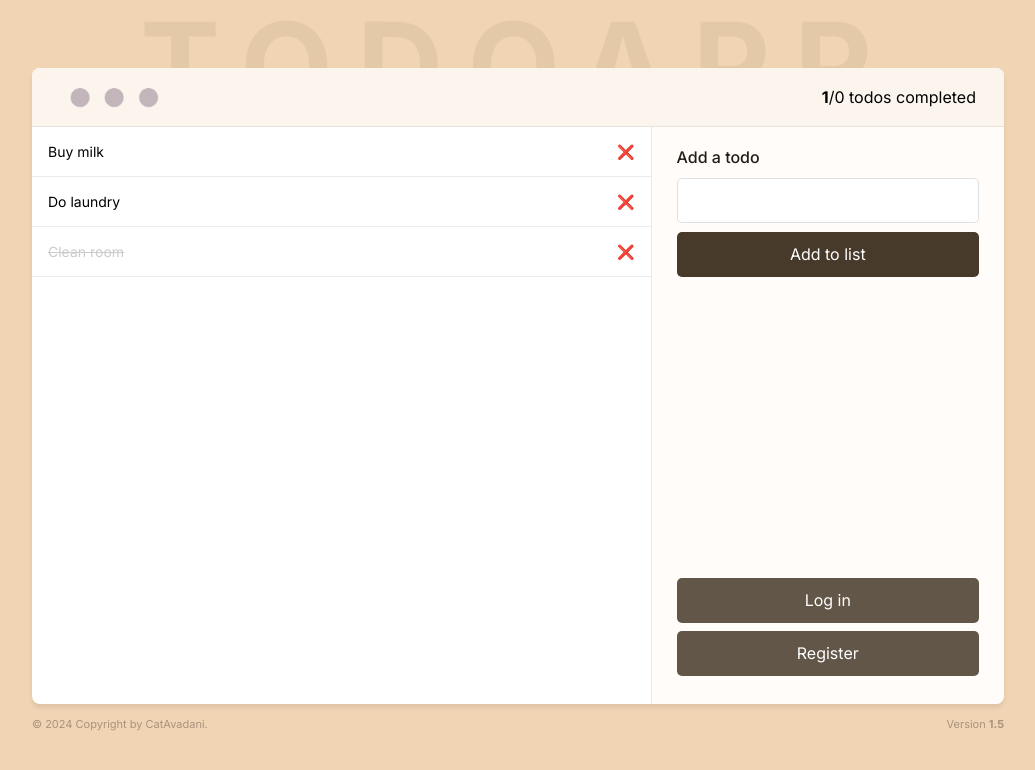
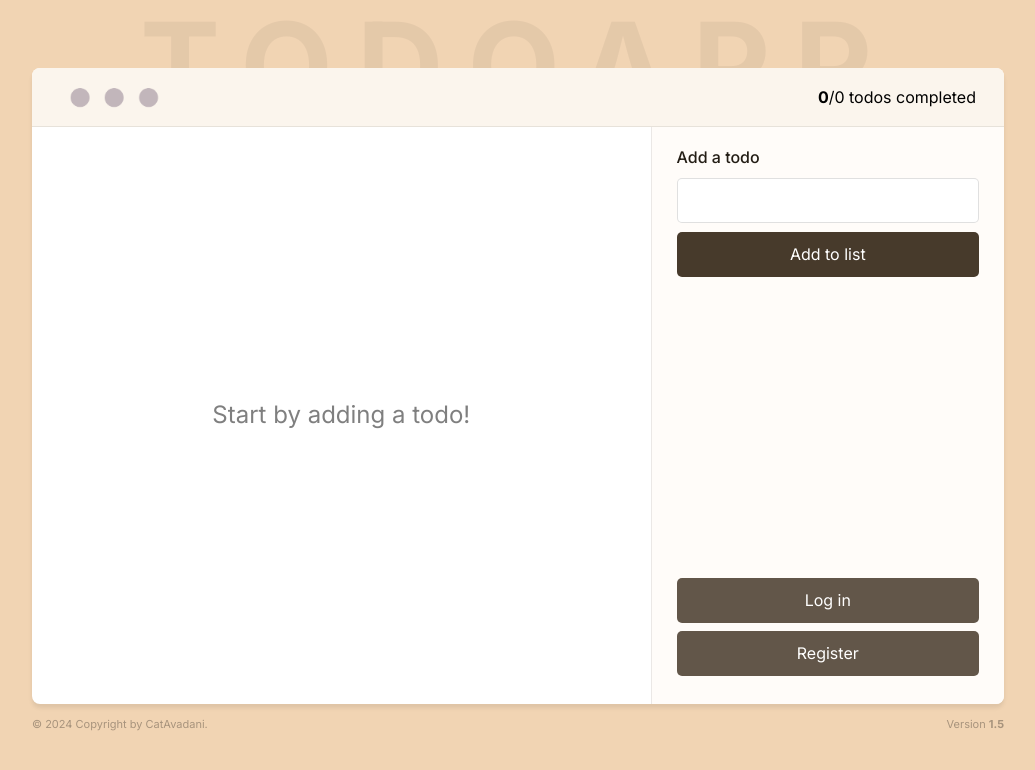
Before and after one commit to CatAvadani/todo-app-react-tutorial, a React (Vite) app: page / in a window 1280 px wide. Shown: the top 770 px of the page, without its empty margins (122-1157 px from the left). Built offline with nearby package versions, Linux system fonts and the light colour scheme.

Commit message:
Refactor App component and related components

```diff
--- a/src/App.tsx
+++ b/src/App.tsx
@@ -6,31 +6,16 @@ import Sidebar from './components/Sidebar';
 import TodoList from './components/TodoList';
 
 function App() {
-  const [todos, setTodos] = useState([
-    {
-      id: 1,
-      text: 'Buy milk',
-      isCompleted: false,
-    },
-    {
-      id: 2,
-      text: 'Do laundry',
-      isCompleted: false,
-    },
-    {
-      id: 3,
-      text: 'Clean room',
-      isCompleted: true,
-    },
-  ]);
+  const [todos, setTodos] = useState([]);
 
   return (
     <div className='flex flex-col justify-center items-center font-sans bg-[#f1d4b3] min-h-screen'>
       <BackgroundHeading />
       <main className=' relative w-[972px] h-[636px] bg-white rounded-[8px] shadow-[0_4px_4px_rgba(0,0,0,0.08)] grid grid-cols-[7fr_4fr] grid-rows-[59px_1fr] overflow-hidden'>
-        <Header todos={todos} setTodos={setTodos} />
+        <Header todos={todos} />
+
         <TodoList todos={todos} setTodos={setTodos} />
-        <Sidebar />
+        <Sidebar todos={todos} setTodos={setTodos} />
       </main>
       <Footer />
     </div>
--- a/src/components/AddTodoForm.tsx
+++ b/src/components/AddTodoForm.tsx
@@ -1,10 +1,29 @@
+import { useState } from 'react';
 import Button from './Button';
 
-export default function AddTodoForm() {
+export default function AddTodoForm({ todos, setTodos }) {
+  const [todoText, setTodoText] = useState('');
+
+  const handleSubmit = (e: React.FormEvent<HTMLFormElement>) => {
+    e.preventDefault();
+
+    if (todos.length >= 3) {
+      alert('Log in to add more than 3 todos');
+      return;
+    } else {
+      setTodos((prev) => [
+        ...prev,
+        { id: Date.now(), text: todoText, isCompleted: false },
+      ]);
+      setTodoText('');
+    }
+  };
   return (
-    <form>
+    <form onSubmit={handleSubmit}>
       <h2 className=' font-medium text-[#231d15]'>Add a todo</h2>
       <input
+        value={todoText}
+        onChange={(e) => setTodoText(e.target.value)}
         type='text'
         className='h-[45px] border border-black/[12%] rounded-[5px] my-[9px] text-[14px] block w-full px-[16px]'
       />
--- a/src/components/Sidebar.tsx
+++ b/src/components/Sidebar.tsx
@@ -1,10 +1,10 @@
 import AddTodoForm from './AddTodoForm';
 import Button from './Button';
 
-export default function Sidebar() {
+export default function Sidebar({ todos, setTodos }) {
   return (
     <section className='flex flex-col col-[2/3] row-[2/3] bg-[#fffcf9] border-l border-black/[0.08] px-[25px] pt-[18px] pb-[28px]'>
-      <AddTodoForm />
+      <AddTodoForm todos={todos} setTodos={setTodos} />
       <div className=' mt-auto space-y-2'>
         <Button buttonType='secondary'>Log in</Button>
         <Button buttonType='secondary'>Register</Button>
--- a/src/components/TodoList.tsx
+++ b/src/components/TodoList.tsx
@@ -8,6 +8,11 @@ export default function TodoList({ todos, setTodos }) {
 
   return (
     <ul>
+      {totalNumberOfTodos === 0 ? (
+        <li className=' h-full flex justify-center items-center text-black/50 text-2xl'>
+          Start by adding a todo!
+        </li>
+      ) : null}
       {todos.map((todo) => (
         <li
           onClick={() => {
```
